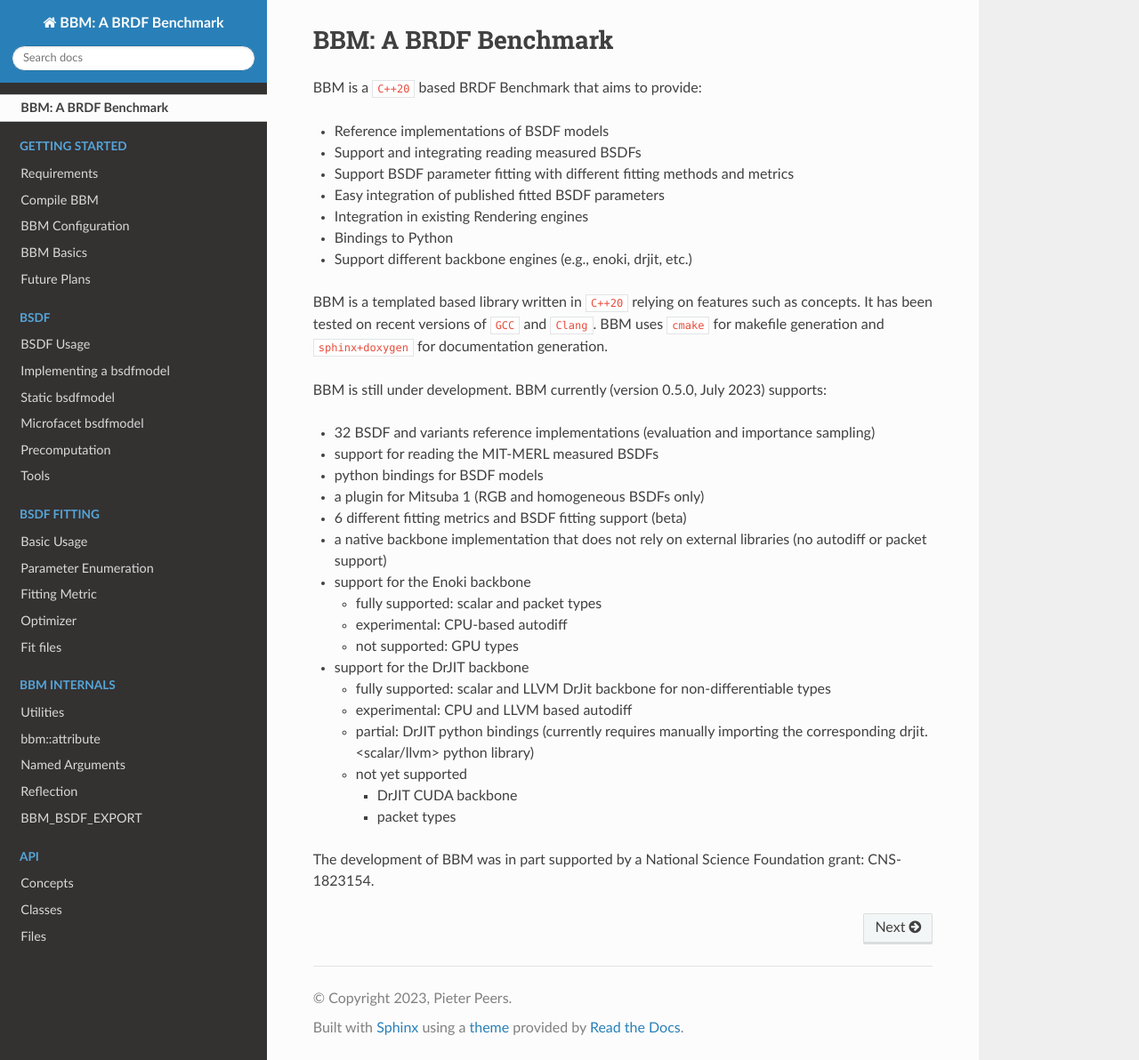
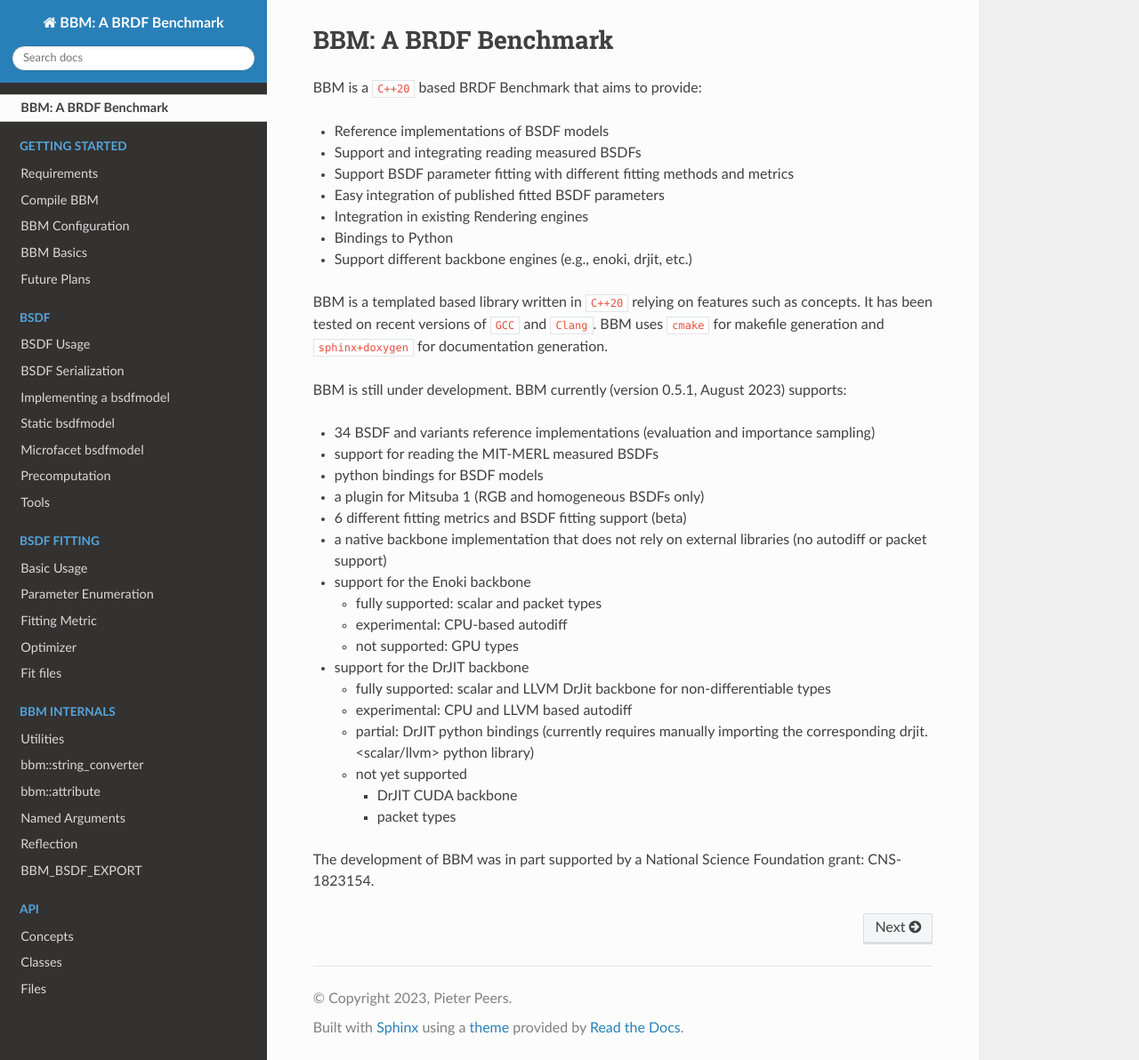
Before and after one commit to bsdfbenchmark/bbm, a Sphinx documentation site: the page built from docs/index.rst, in a window 1280 px wide and 1192 px high. Shown: the whole window at 89% size. Built offline with Sphinx 7.4.7 and the Read the Docs theme 2.0.0, drawn with Linux system fonts in a browser that asks for light colours.

Commit message:
Updated docs

```diff
--- a/docs/index.rst
+++ b/docs/index.rst
@@ -18,9 +18,9 @@ as concepts. It has been tested on recent versions of ``GCC`` and
 ``Clang``. BBM uses ``cmake`` for makefile generation and ``sphinx+doxygen``
 for documentation generation.
 
-BBM is still under development. BBM currently (version 0.5.0, July 2023) supports:
+BBM is still under development. BBM currently (version 0.5.1, August 2023) supports:
 
-* 32 BSDF and variants reference implementations (evaluation and importance sampling)
+* 34 BSDF and variants reference implementations (evaluation and importance sampling)
 * support for reading the MIT-MERL measured BSDFs
 * python bindings for BSDF models
 * a plugin for Mitsuba 1 (RGB and homogeneous BSDFs only)
@@ -67,6 +67,7 @@ Foundation grant: CNS-1823154.
    :hidden:
 
    source/use_bsdf
+   source/serialization
    source/new_bsdfmodel
    source/new_microfacet
    source/precompute
```
Also changed, not shown: other parts of docs/index.rst (+1 -0 lines).
